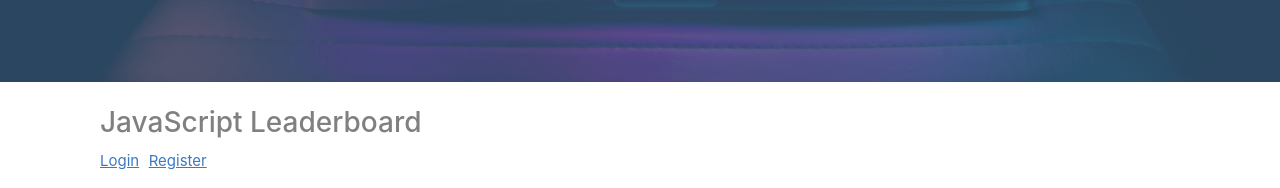
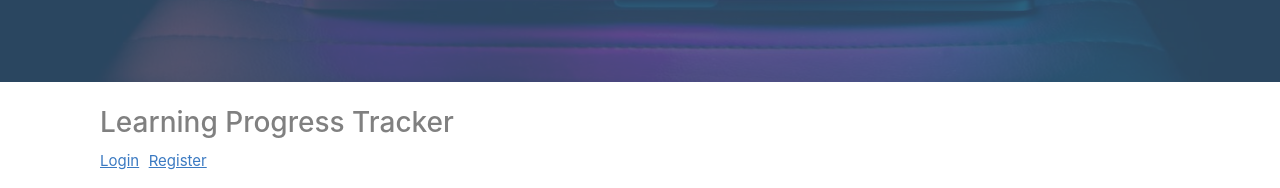
Before and after one commit to thecodesydney/codesydneywebsite, a Flask app: page /jsstudygroup in a window 1280 px wide. Shown: the part 623-811 px from the top of the page. Run offline with Flask 2, Linux system fonts and the light colour scheme; data that the repository does not hold is empty; some libraries are stand-ins or nearby versions.

Commit message:
Fixed some misspellings

```diff
--- a/templates/jsstudygroup.html
+++ b/templates/jsstudygroup.html
@@ -29,7 +29,7 @@
 -->
 
 <br />
-<h3 style="margin-left: 100px; color: gray">JavaScript Leaderboard</h3>
+<h3 style="margin-left: 100px; color: gray">Learning Progress Tracker</h3>
 <p>
   <a
     href="{{ url_for('vueleaderboardlogin') }}"
--- a/templates/vueleaderboardupdate.html
+++ b/templates/vueleaderboardupdate.html
@@ -18,7 +18,7 @@
 </section>
 <body>
   <div>
-    <h3 style="margin-left: 100px; color: gray">My JavaSript Journey</h3>
+    <h3 style="margin-left: 100px; color: gray">My JavaScript Journey</h3>
     <form method="POST" action="{{ url_for('vueleaderboardupdate') }}">
       <table style="font-size: 12px; margin-left: 100px">
         <tr>
```
